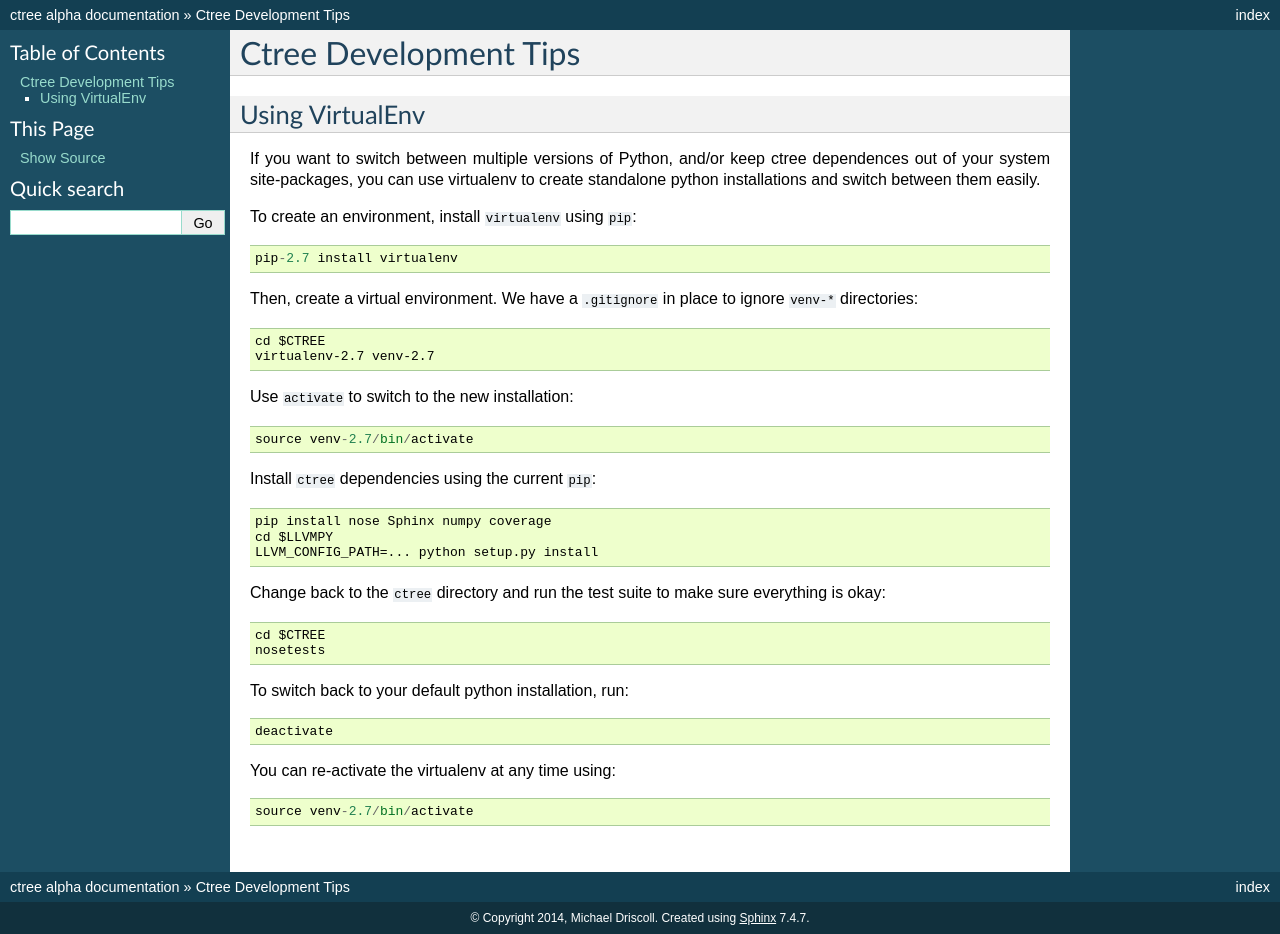
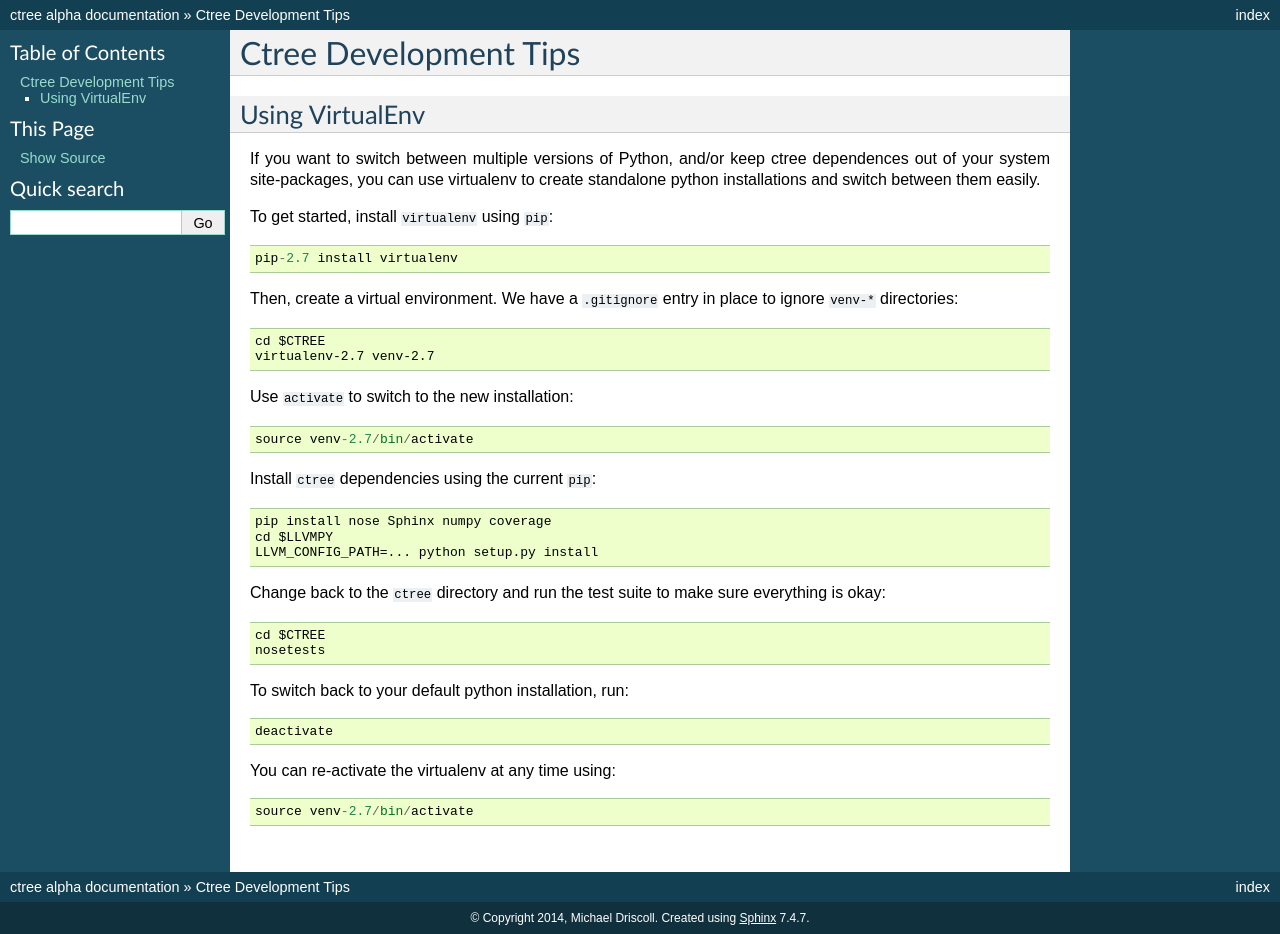
Before and after one commit to mbdriscoll/ctree, a Sphinx documentation site: the page built from doc/development.rst, in a window 1280 px wide. Built offline with Sphinx 7.4.7, drawn with Linux system fonts in a browser that asks for light colours.

Commit message:
language fixes

```diff
--- a/doc/development.rst
+++ b/doc/development.rst
@@ -8,11 +8,11 @@ Using VirtualEnv
 
 If you want to switch between multiple versions of Python, and/or keep ctree dependences out of your system site-packages, you can use virtualenv to create standalone python installations and switch between them easily.
 
-To create an environment, install ``virtualenv`` using ``pip``::
+To get started, install ``virtualenv`` using ``pip``::
 
         pip-2.7 install virtualenv
 
-Then, create a virtual environment. We have a ``.gitignore`` in place to ignore ``venv-*`` directories::
+Then, create a virtual environment. We have a ``.gitignore`` entry in place to ignore ``venv-*`` directories::
 
         cd $CTREE
         virtualenv-2.7 venv-2.7
```
